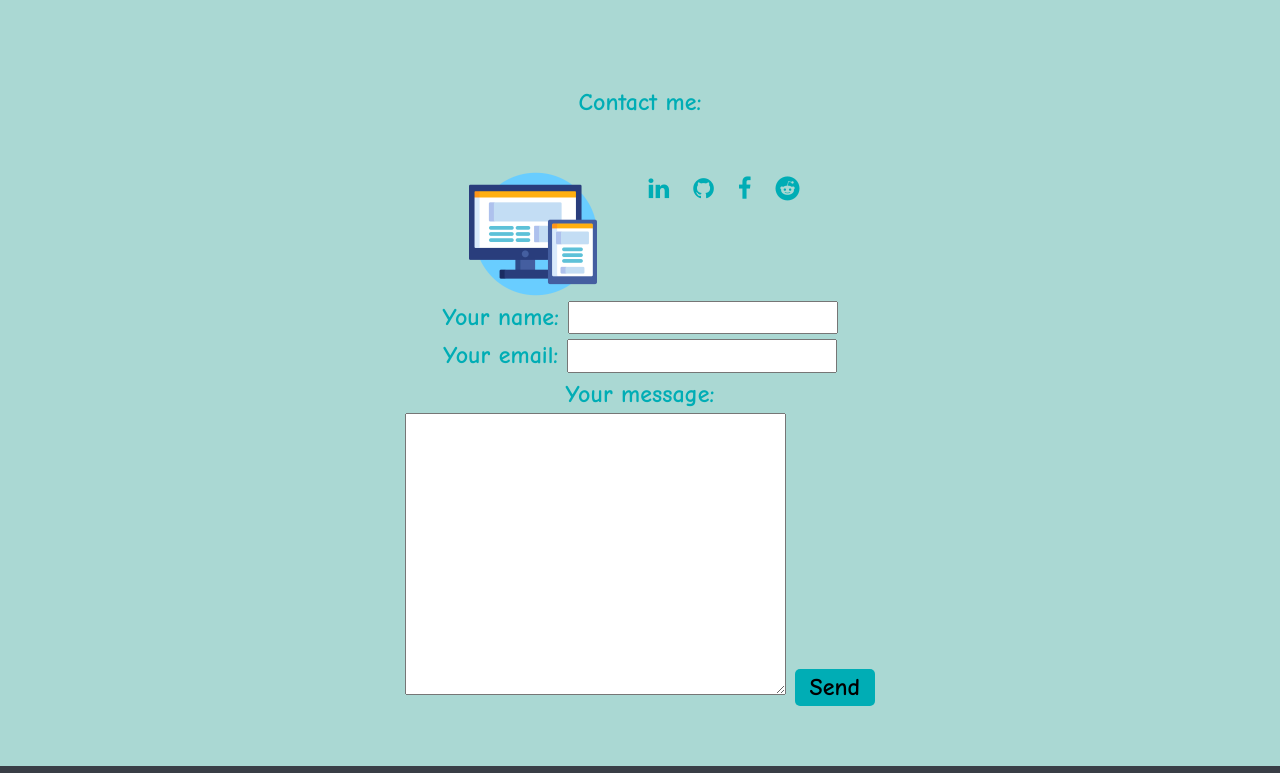
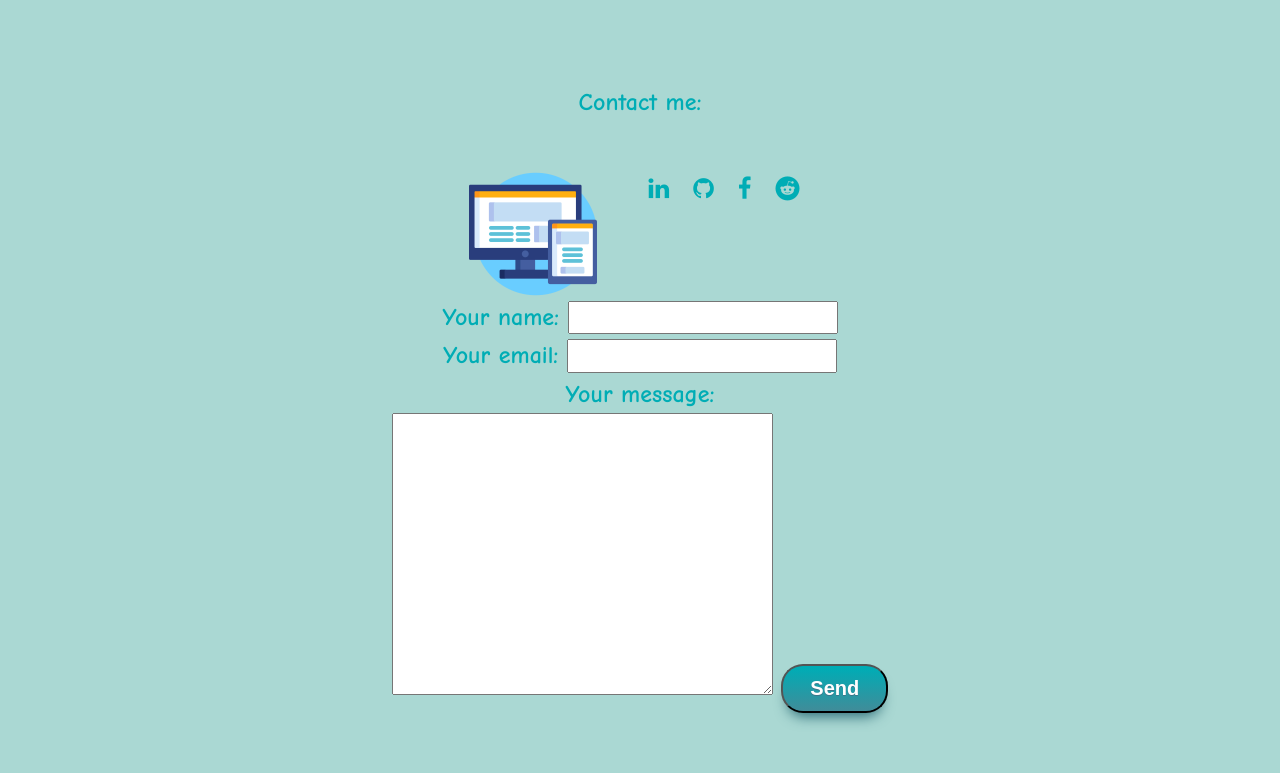
Before and after one commit to beastboy241/Portfolio, a PHP site: page / in a window 1280 px wide; the page is wider, and only the part inside the window is pictured. Shown: the part 4970-5743 px from the top of that part. Run offline with PHP 8.4, Linux system fonts and the light colour scheme; some libraries are stand-ins or nearby versions.

Commit message:
change button

```diff
--- a/index.html
+++ b/index.html
@@ -261,7 +261,7 @@
         <input type="text" name="yourEmail" value=""/> <br>
         <label> Your message: </label> <br>
         <textarea name="message" rows="10" cols="30"> </textarea>
-        <input type="submit" name="" value="Send" />
+        <input type="submit" class="submit" name="" value="Send" />
       </form>
 
     </footer>
--- a/style.css
+++ b/style.css
@@ -451,15 +451,16 @@ header {
 
 }
 
+.pi-info {
+  color: #EEEEEE;
+  font-weight: bold;
+}
+
 }
 
 
 
 
-.pi-info {
-  color: #EEEEEE;
-  font-weight: bold;
-}
 
 /* Footer */
 .footer {
@@ -510,10 +511,32 @@ header {
 }
 
 input[type=submit] {
-  padding: 5px 15px;
+  box-shadow: 0px 10px 14px -7px #276873;
+	background:linear-gradient(to bottom, #00acb5 5%, #408c99 100%);
+	background-color:#00acb5;
+	border-radius:22px;
+	display:inline-block;
+	cursor:pointer;
+	color:#ffffff;
+	font-family:Arial;
+	font-size:20px;
+	font-weight:bold;
+	padding:11px 27px;
+	text-decoration:none;
+	text-shadow:0px 1px 0px #3d768a;
+
+  /* padding: 5px 15px;
   background: var(--clr-accent);
   border: 0 none;
   cursor: pointer;
   -webkit-border-radius: 5px;
-  border-radius: 5px;
+  border-radius: 5px; */
 }
+.submit:hover {
+    background:linear-gradient(to bottom, #408c99 5%, #00acb5 100%);
+    background-color:#408c99;
+  }
+.submit:active {
+    position:relative;
+    top:1px;
+}
```
